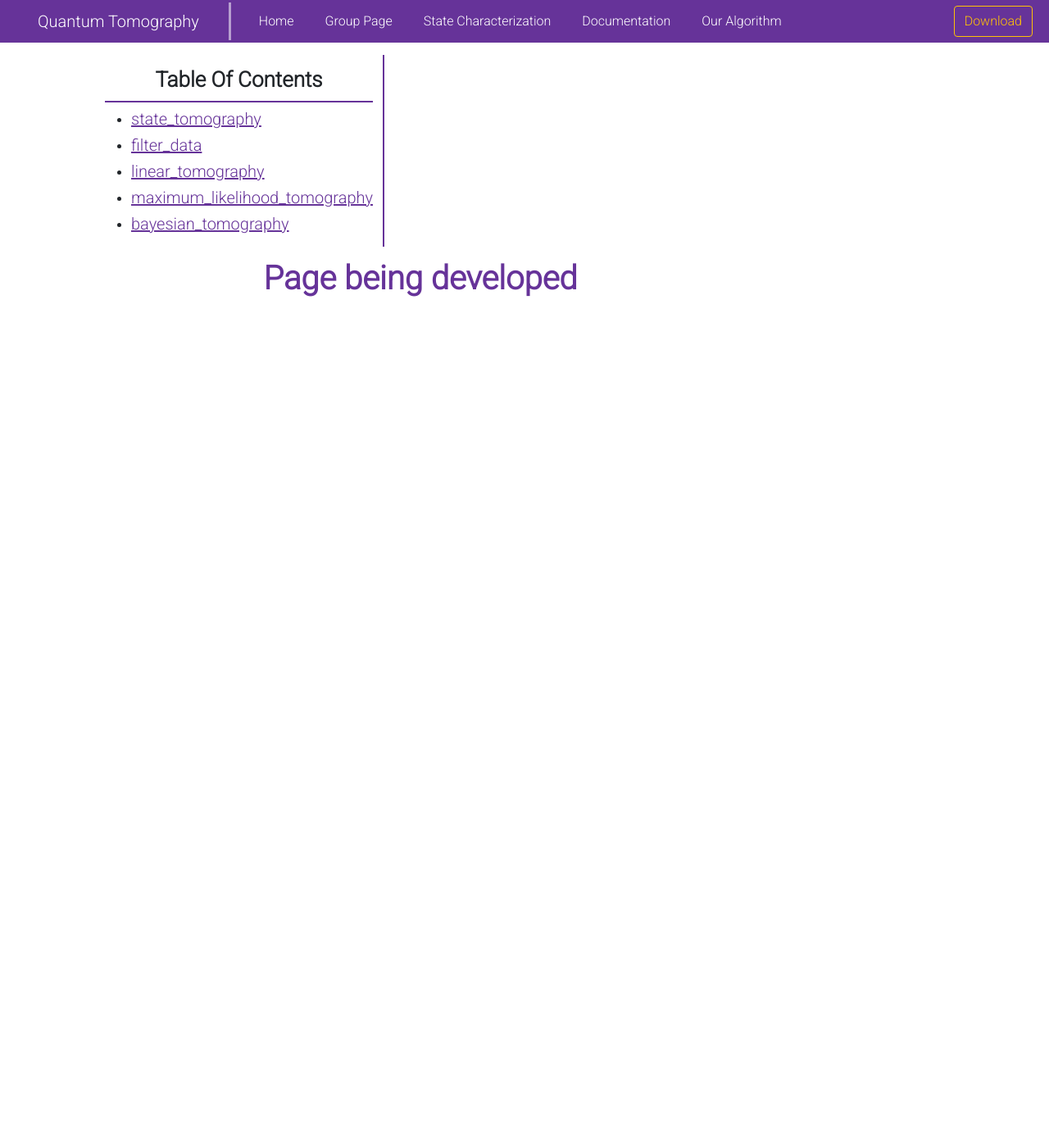
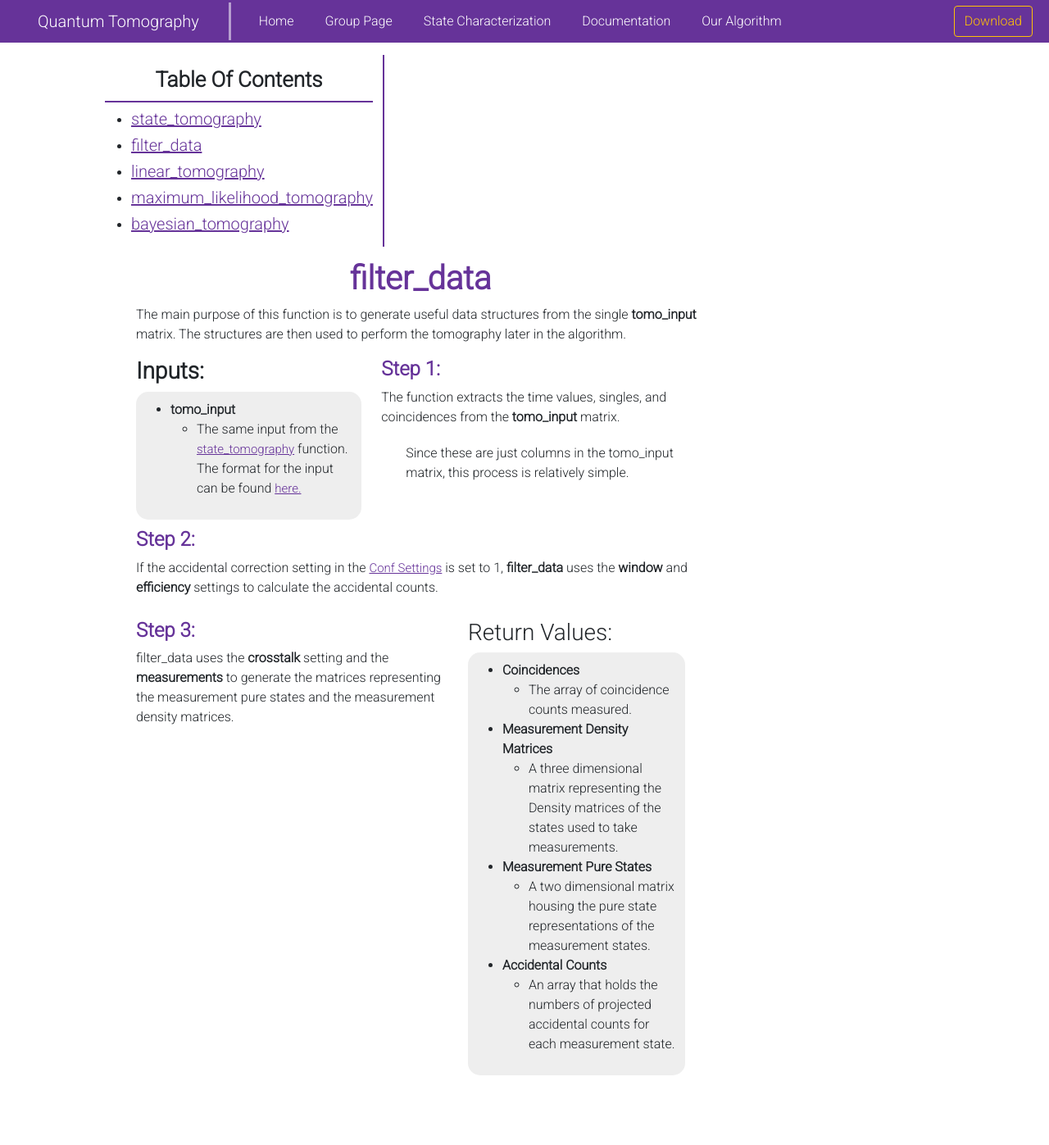
Before and after one commit to KwiatQIM/Flask-App, a Flask app: page /Algorithm/filter_data in a window 1280 px wide. Shown: the whole page at 82% size. Before the commit the page ends 362 px from the top, so only its background shows below. Run offline with Flask 2, Linux system fonts and the light colour scheme; parts of the project's set-up code (start-up, migrations or seed data) failed here and were passed over; some libraries are stand-ins or nearby versions.

Commit message:
Finished filter_data page on the algorithm page.

```diff
--- a/src/templates/algorithm_pages/wiki_filter_data.html
+++ b/src/templates/algorithm_pages/wiki_filter_data.html
@@ -8,7 +8,55 @@
 
 {% block function %}
 <div class="AlgFunction" id="filter_data">
-    <h1>Page being developed</h1>
+    <h1>filter_data</h1>
+    <p>The main purpose of this function is to generate useful data structures
+        from the single <strong>tomo_input</strong> matrix. The structures are then used to perform the tomography later in the algorithm.</p>
+    <div class="row">
+        <div class="col-md-5">
+            <h3><strong>Inputs:</strong></h3>
+            <div class="gray-background">
+                <ul>
+                    <li><strong>tomo_input</strong></li>
+                    <ul><li>The same input from the <a href="{{url_for('displayAlgorithmPage',function='state_tomography')}}">state_tomography</a>
+                    function. The format for the input can be found <a href="{{url_for('displayDocumentationPage',display='Data_File')}}">here.</a></li></ul>
+                </ul>
+            </div>
+        </div>
+        <div class="col-md-7">
+            <h4 class="stepnumber">Step 1:</h4>
+            <p>The function extracts the time values, singles, and coincidences from the <strong>tomo_input</strong> matrix.</p>
+            <p class="stepdesc">Since these are just columns in the tomo_input matrix, this process is relatively simple.</p>
+        </div>
+
+        <div class="steprow">
+            <h4 class="stepnumber">Step 2:</h4>
+            <p>If the accidental correction setting in the <a href="{{url_for('displayDocumentationPage',display='Conf_File')}}">Conf Settings</a> is set to 1,
+                <strong>filter_data</strong> uses the <strong>window</strong> and <strong>efficiency</strong> settings to calculate the accidental counts.</p>
+        </div>
+
+        <div class="row steprow">
+            <div class="col-md-7">
+                <h4 class="stepnumber">Step 3:</h4>
+                <p>filter_data uses the <strong>crosstalk</strong> setting and the <strong>measurements</strong> to
+                generate the matrices representing the measurement pure states and the measurement density matrices.</p>
+            </div>
+            <div class="col-md-5">
+                <h3>Return Values:</h3>
+                <div class="gray-background">
+                    <ul>
+                        <li><strong>Coincidences</strong></li>
+                        <ul><li>The array of coincidence counts measured.</li></ul>
+                        <li><strong>Measurement Density Matrices</strong></li>
+                        <ul><li>A three dimensional matrix representing the Density matrices of the states used to take measurements.</li></ul>
+                        <li><strong>Measurement Pure States</strong></li>
+                        <ul><li>A two dimensional matrix housing the pure state representations of the measurement states.</li></ul>
+                        <li><strong>Accidental Counts</strong></li>
+                        <ul><li>An array that holds the numbers of projected accidental counts for each measurement state.</li></ul>
+                    </ul>
+                </div>
+            </div>
+        </div>
+    </div>
 
 </div>
 {% endblock %}
```
